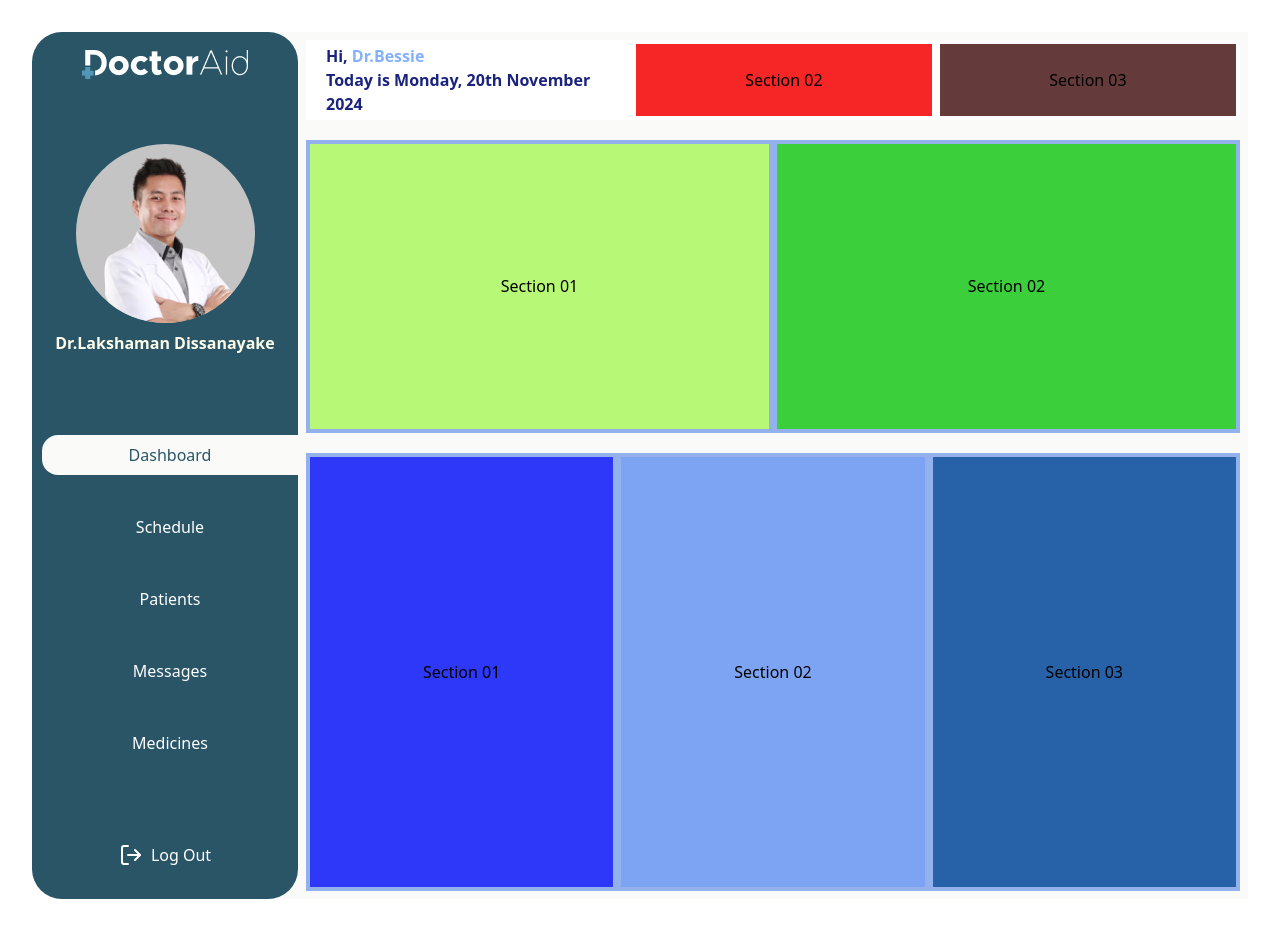
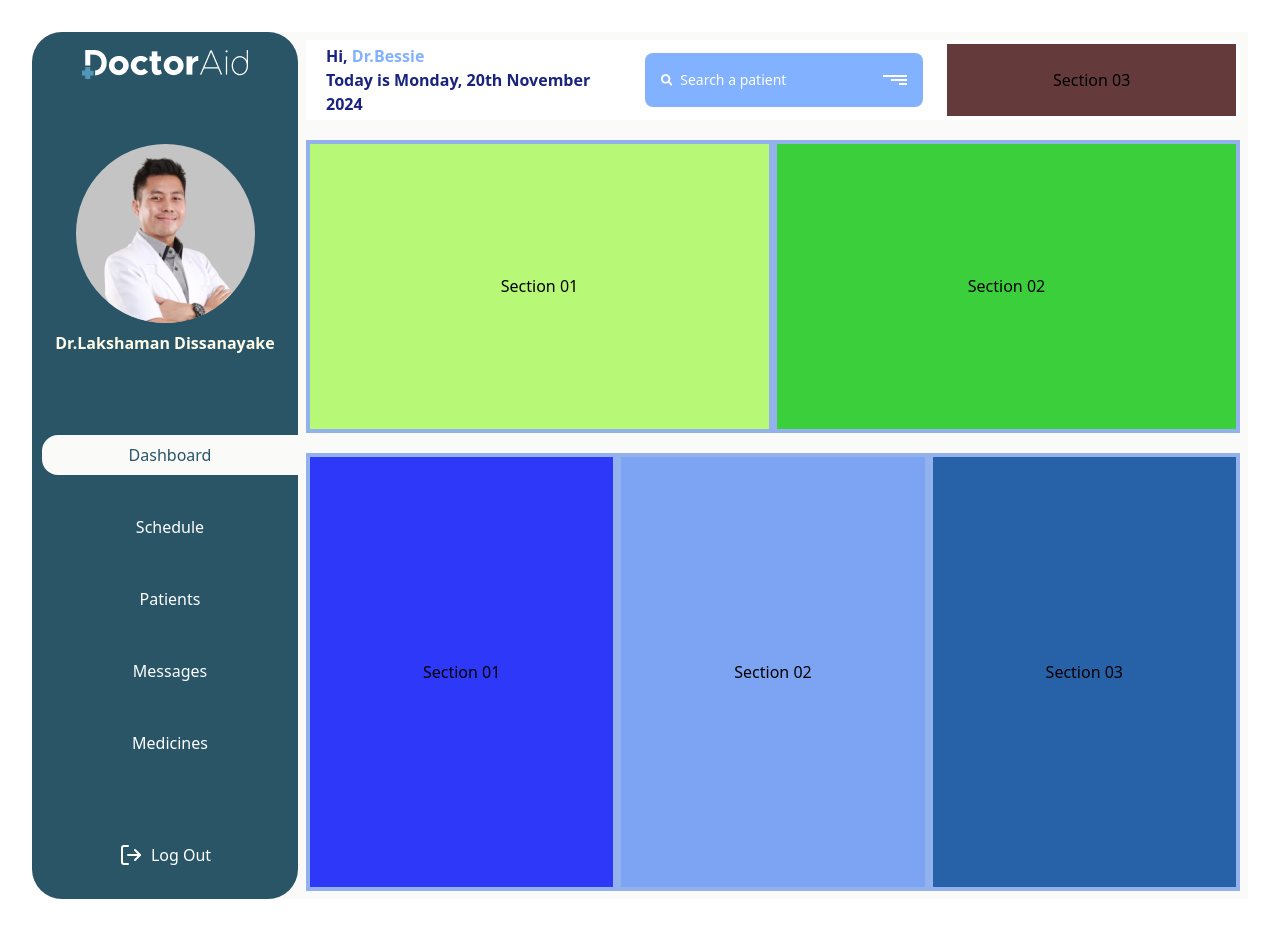
Before and after one commit to DoctorAid/doctoraid-main, a React (Vite) app in the folder doctors-dashboard/: page / in a window 1280 px wide. Built offline with nearby package versions, Linux system fonts and the light colour scheme.

Commit message:
Update DashboardNavigation.jsx

```diff
--- a/doctors-dashboard/src/assets/page_sections/dashboard/DashboardNavigation.jsx
+++ b/doctors-dashboard/src/assets/page_sections/dashboard/DashboardNavigation.jsx
@@ -1,4 +1,5 @@
 import React from 'react';
+import { FaSearch } from 'react-icons/fa';
 
 function DashboardNavigation(){
   return(
@@ -8,7 +9,17 @@ function DashboardNavigation(){
         <p className="text-[#1a237e] font-bold">Today is Monday, 20th November 2024</p>
       </div>
 
-      <div className='bg-[#f72626] w-full h-full flex items-center justify-center'><p>Section 02</p></div>
+      <div className='w-full h-full flex items-center justify-center px-4'>
+        <div className="flex items-center w-full h-3/4 bg-[#82b1ff] rounded-lg px-4">
+          <FaSearch className="text-white text-sm mr-2"/>
+          <input type="text" className="w-full bg-transparent text-white text-sm focus:outline-none placeholder-white" placeholder="Search a patient"></input>
+          <div className="flex flex-col justify-center items-end gap-[2px]">
+            <div className="w-6 h-[2px] bg-white"></div>
+            <div className="w-4 h-[2px] bg-white"></div>
+            <div className="w-2 h-[2px] bg-white"></div>
+          </div>
+        </div>
+      </div>
 
       <div className='bg-[#643a3a] w-full h-full flex items-center justify-center'><p>Section 03</p></div>
     </div>
```
